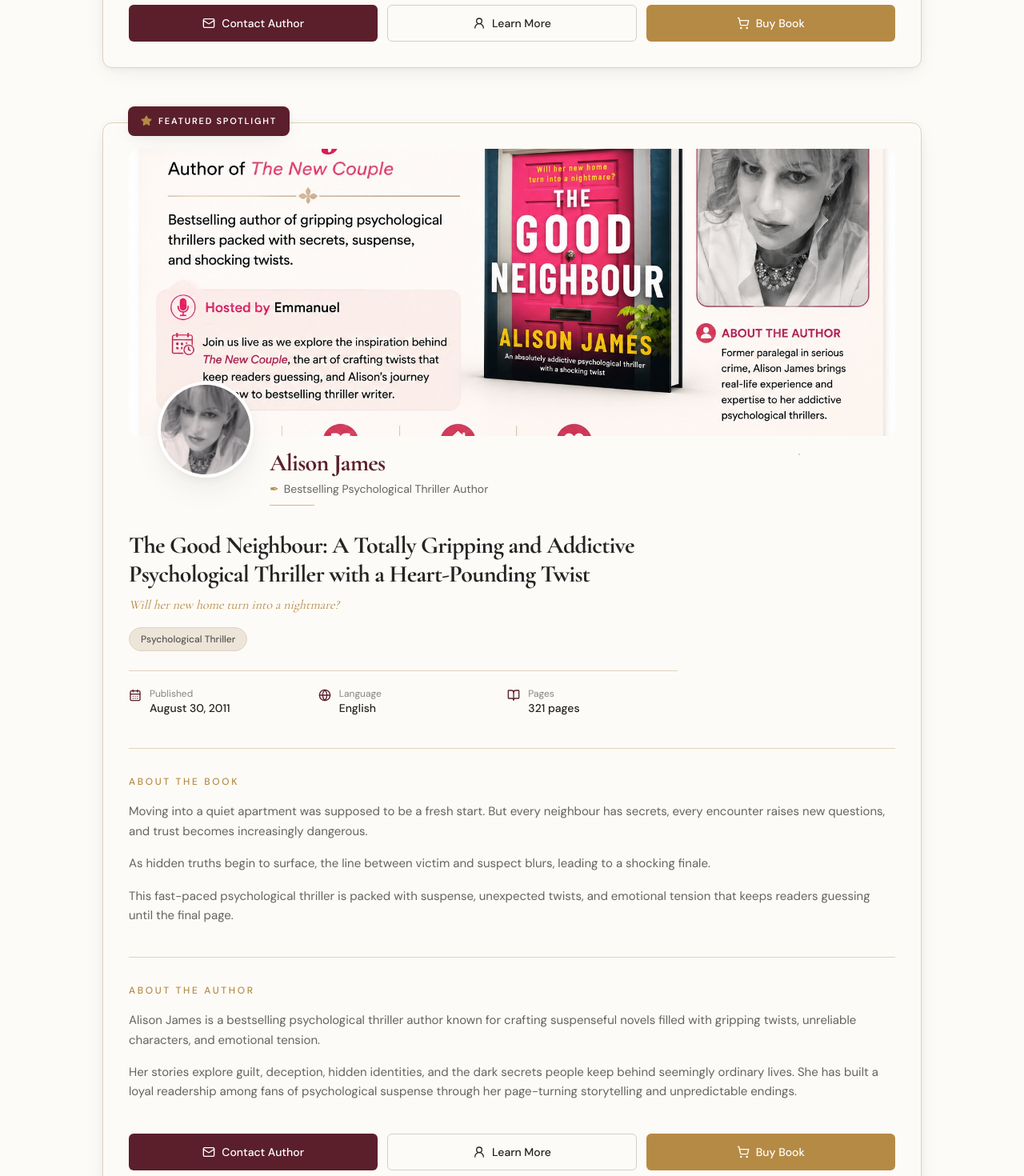
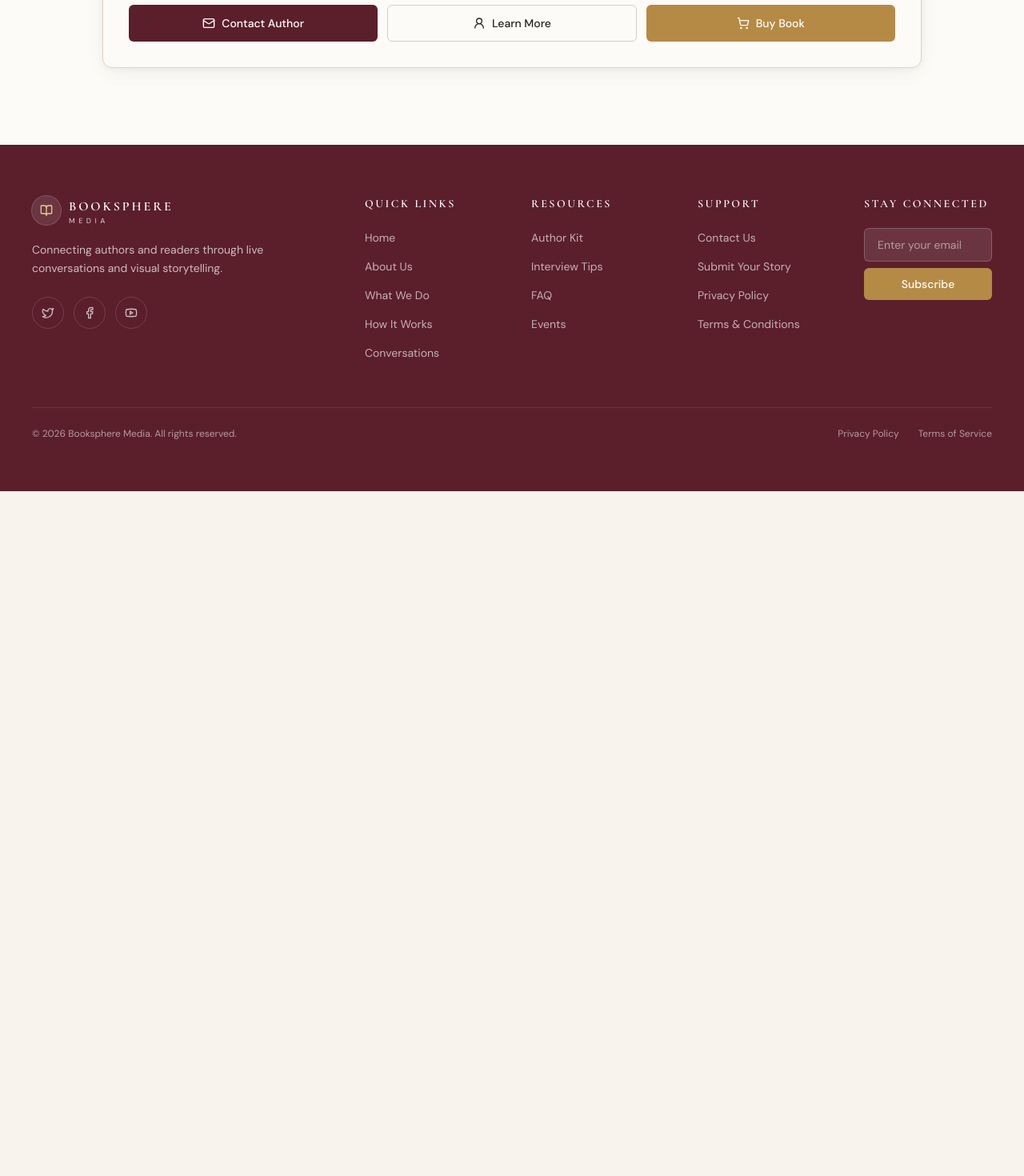
Before and after one commit to hasbunallah01/bookspheremedia, a Next.js app: page /spotlights in a window 1280 px wide. Shown: the part 5040-6510 px from the top of the page at 80% size. After the commit the page ends 5654 px from the top, so only its background shows below. Built offline with nearby package versions, Linux system fonts and the light colour scheme.

Commit message:
chore: remove Alison James and Amara Osei from Featured Spotlight
- spotlights[] now contains exactly 3 authors: Clara Virginia White, Jaron Lanier, T. S. Falk
- Homepage carousel: 3 authors
- Full /spotlights page: 3 authors (all three have fullDescription)

```diff
--- a/data/home.ts
+++ b/data/home.ts
@@ -221,59 +221,6 @@ export const spotlights: Spotlight[] = [
       "To be notified of future releases, follow T. S. Falk's Amazon author page.",
     ],
   },
-  {
-    authorName: "Alison James",
-    authorTitle: "Bestselling Psychological Thriller Author",
-    authorPhoto: "/images/alison-james-avatar.jpg",
-    contactUrl: "mailto:alison.jsmes.pen@gmail.com",
-    banner: "/images/alison-james-banner.jpg",
-    bannerAlt:
-      "Featured live interview panel for Alison James and her psychological thriller The Good Neighbour",
-    bookTitle:
-      "The Good Neighbour: A Totally Gripping and Addictive Psychological Thriller with a Heart-Pounding Twist",
-    bookCover: "/images/alison-james-cover.jpg",
-    tagline: "Will her new home turn into a nightmare?",
-    genres: ["Psychological Thriller"],
-    description:
-      "Moving into a quiet apartment was supposed to be a fresh start — but every neighbour has secrets, and trust becomes increasingly dangerous. A fast-paced psychological thriller packed with suspense, unexpected twists, and emotional tension that keeps readers guessing until the final page.",
-    publishedDate: "August 30, 2011",
-    language: "English",
-    pages: "321 pages",
-    learnMoreUrl:
-      "https://www.amazon.com/Alison-James/e/B0787VZPXT/ref=aufs_dp_fta_an_dsk",
-    buyUrl: "https://a.co/d/0drOOcqw",
-    fullDescription: [
-      "Moving into a quiet apartment was supposed to be a fresh start. But every neighbour has secrets, every encounter raises new questions, and trust becomes increasingly dangerous.",
-      "As hidden truths begin to surface, the line between victim and suspect blurs, leading to a shocking finale.",
-      "This fast-paced psychological thriller is packed with suspense, unexpected twists, and emotional tension that keeps readers guessing until the final page.",
-    ],
-    aboutAuthor: [
-      "Alison James is a bestselling psychological thriller author known for crafting suspenseful novels filled with gripping twists, unreliable characters, and emotional tension.",
-      "Her stories explore guilt, deception, hidden identities, and the dark secrets people keep behind seemingly ordinary lives. She has built a loyal readership among fans of psychological suspense through her page-turning storytelling and unpredictable endings.",
-    ],
-  },
-  {
-    authorName: "Amara Osei",
-    authorTitle: "Award-Winning Novelist",
-    authorPhoto:
-      "https://images.unsplash.com/photo-1531123897727-8f129e1688ce?auto=format&fit=crop&w=400&q=80",
-    contactUrl: "mailto:amara.osei@example.com",
-    banner:
-      "https://images.unsplash.com/photo-1519791883288-dc8bd696e667?auto=format&fit=crop&w=1400&q=80",
-    bannerAlt: "Amara Osei reading in a warmly lit studio",
-    bookTitle: "The Salt of Distant Seas",
-    bookCover:
-      "https://images.unsplash.com/photo-1512820790803-83ca734da794?auto=format&fit=crop&w=500&q=80",
-    tagline: "Every tide carries a story home.",
-    genres: ["Literary Fiction", "Family Saga"],
-    description:
-      "Spanning three generations and two continents, a luminous novel about the women of one fishing family and the ocean that both separates and binds them.",
-    publishedDate: "February 3, 2025",
-    language: "English",
-    pages: "412 pages",
-    learnMoreUrl: "#",
-    buyUrl: "https://www.amazon.com/",
-  },
 ];
 
 export const howItWorks = [
```
